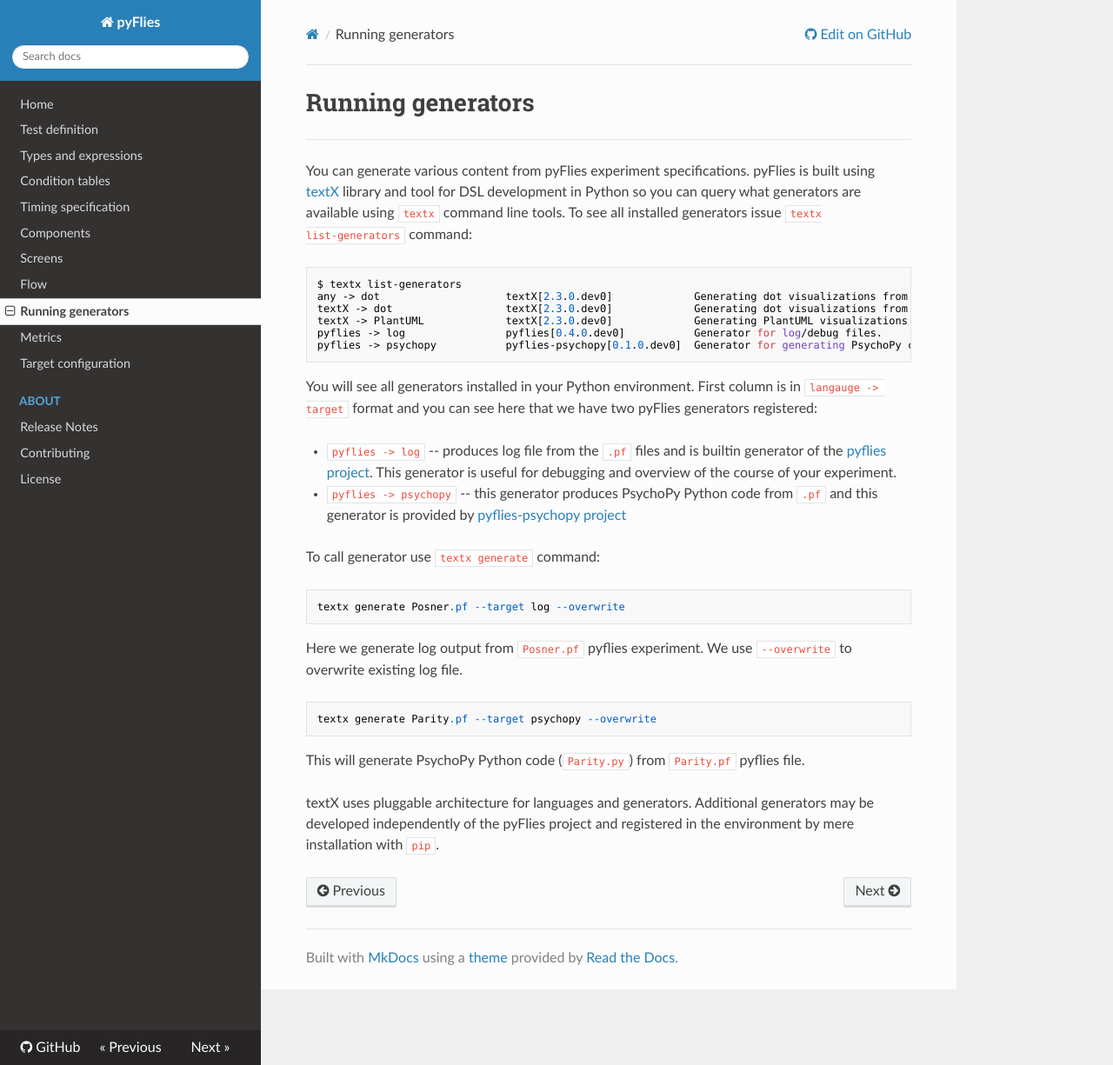
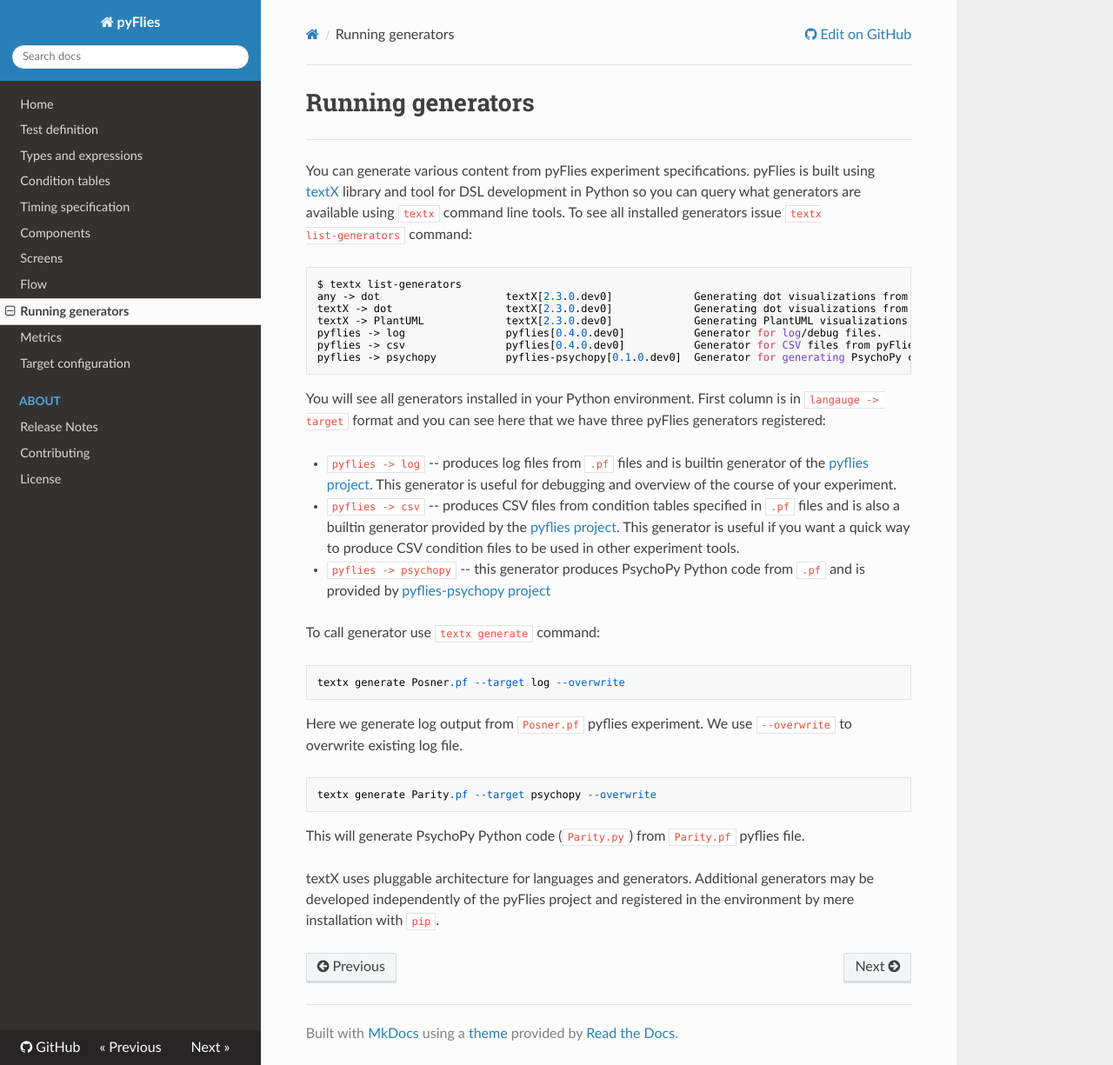
Before and after one commit to pyflies/pyflies, an MkDocs documentation site: the page built from docs/generators.md, in a window 1280 px wide and 1225 px high. Shown: the whole window at 87% size. Built offline with MkDocs 1.6.1, drawn with Linux system fonts in a browser that asks for light colours; nearby versions of some CDN libraries.

Commit message:
Add docs for CSV generator

```diff
--- a/docs/generators.md
+++ b/docs/generators.md
@@ -13,20 +13,27 @@ list-generators` command:
     textX -> dot                  textX[2.3.0.dev0]             Generating dot visualizations from textX grammars
     textX -> PlantUML             textX[2.3.0.dev0]             Generating PlantUML visualizations from textX grammars
     pyflies -> log                pyflies[0.4.0.dev0]           Generator for log/debug files.
+    pyflies -> csv                pyflies[0.4.0.dev0]           Generator for CSV files from pyFlies tables.
     pyflies -> psychopy           pyflies-psychopy[0.1.0.dev0]  Generator for generating PsychoPy code from pyFlies descriptions
 
 
 You will see all generators installed in your Python environment. First column
-is in `langauge -> target` format and you can see here that we have two
+is in `langauge -> target` format and you can see here that we have three
 pyFlies generators registered:
 
-- `pyflies -> log` -- produces log file from the `.pf` files and is builtin
+- `pyflies -> log` -- produces log files from `.pf` files and is builtin
   generator of the [pyflies project](https://github.com/pyflies/pyflies). This
   generator is useful for debugging and overview of the course of your
   experiment.
 
+- `pyflies -> csv` -- produces CSV files from condition tables specified in
+  `.pf` files and is also a builtin generator provided by the [pyflies
+  project](https://github.com/pyflies/pyflies). This generator is useful if you
+  want a quick way to produce CSV condition files to be used in other experiment
+  tools.
+
 - `pyflies -> psychopy` -- this generator produces PsychoPy Python code from
-  `.pf` and this generator is provided by [pyflies-psychopy
+  `.pf` and is provided by [pyflies-psychopy
   project](https://github.com/pyflies/pyflies-psychopy)
 
 
```
